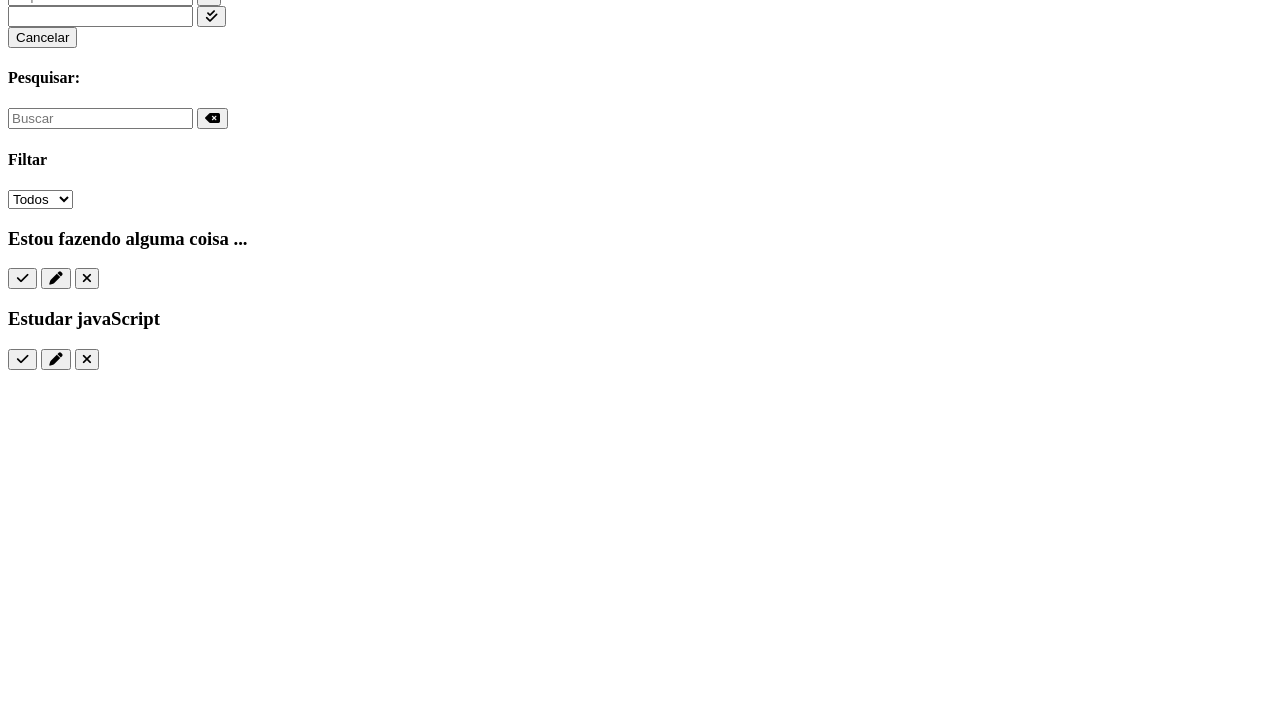
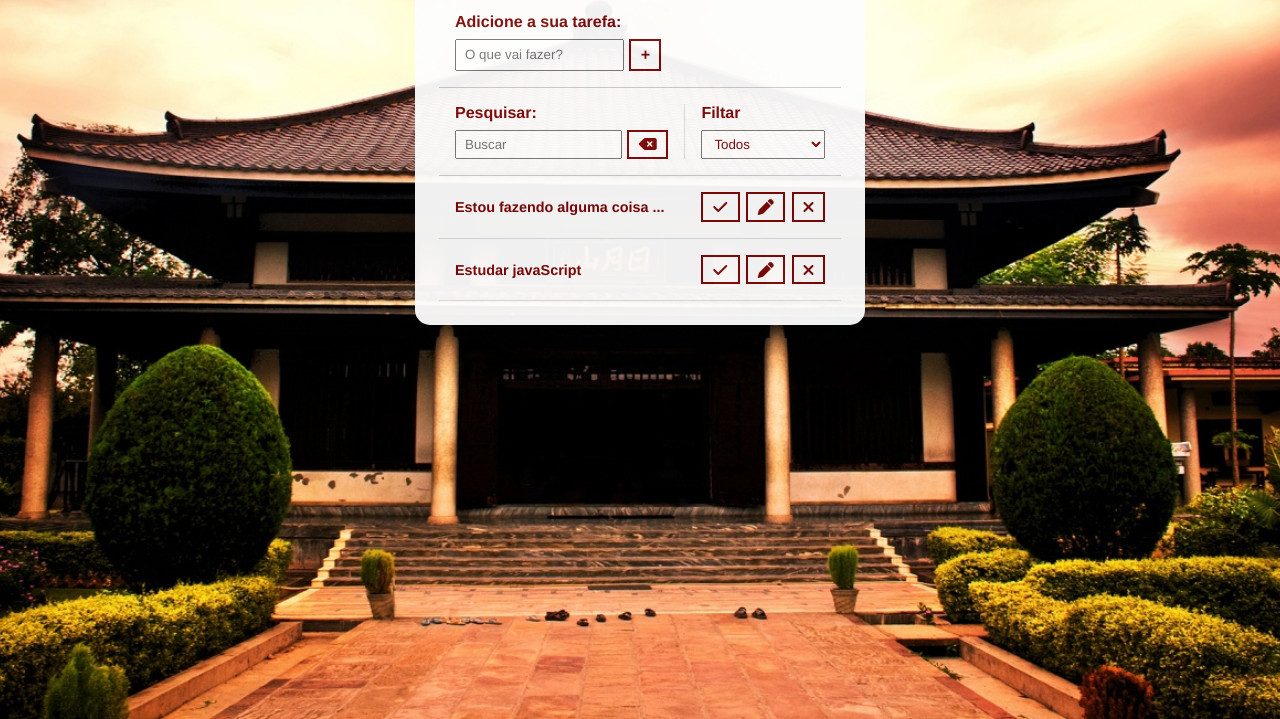
Before and after one commit to Jheimys/Todo_avancado, a plain HTML site: page index.html in a window 1280 px wide. Shown: the part 129-848 px from the top of the page. Before the commit the page ends 800 px from the top, so only its background shows below. Drawn offline with Linux system fonts and the light colour scheme.

Commit message:
:construction: Criando os estilos do projeto

```diff
--- /dev/null
+++ b/assets/css/button.css
@@ -0,0 +1,35 @@
+button {
+    background-color: #FDFDFD;
+    color: #7c0808;
+    border: 2px solid #7c0808;
+    padding: 0.3rem 0.6rem;
+    font-size: 1rem;
+    cursor: pointer;
+    display: flex;
+    justify-content: center;
+    align-items: center;
+    transition: 0.4s;
+}
+
+button:hover {
+    background-color: #810000;
+    color: #fff;
+}
+
+button:hover > i {
+    color: #fff;
+}
+
+button i {
+    color: #7c0808;
+    font-weight: bold;
+    pointer-events: none;  /* Cancela o click do mouse nos icones*/
+}
+
+input, select {
+    padding: 0.25rem 0.5rem;
+}
+
+.hide {
+    display: none;
+}
--- /dev/null
+++ b/assets/css/form.css
@@ -0,0 +1,21 @@
+#todo-form, #edit-form {
+    padding: 1rem;
+    border-bottom: 1px solid #ccc;
+}
+
+#todo-form p, #edit-form p {
+    margin-bottom: 0.5rem;
+    font-weight: bold;
+}
+
+.form-control {
+    display: flex;
+}
+
+.form-control input {
+    margin-right: 0.3rem;
+}
+
+#cancel-edit-btn {
+    margin-top: 1rem;
+}
--- /dev/null
+++ b/assets/css/reset.css
@@ -0,0 +1,7 @@
+*{
+    padding: 0;
+    margin: 0;
+    font-family: Helvetica;
+    color:#7c0808;
+    box-sizing: border-box;
+}
--- /dev/null
+++ b/assets/css/seach.css
@@ -0,0 +1,37 @@
+#toolbar {
+    padding: 1rem;
+    border-bottom: 1px solid #ccc;
+    display: flex;
+}
+
+#toolbar h4 {
+    margin-bottom: 0.5rem;
+}
+
+#search {
+    border-right: 1px solid #DDD;
+    padding-right: 1rem;
+    margin-right: 1rem;
+    width:65%;
+    display: flex;
+    flex-direction: column;
+}
+
+#search form {
+    display: flex;
+}
+
+#search input {
+    width: 100%;
+    margin-right: 0.3rem;
+}
+
+#filter {
+    width: 35%;
+    display: flex;
+    flex-direction: column;
+}
+
+#filter-select {
+    flex: 1;
+}
--- a/assets/css/style.css
+++ b/assets/css/style.css
@@ -0,0 +1,22 @@
+body{
+    background-image: url("../img/samurai.jpg");
+    background-position: center;
+    background-size: cover;
+    background-repeat: no-repeat;
+    height: 100vh;
+}
+
+.todo-container{
+    max-width: 450px;
+    margin: 3rem auto;
+    background-color: #FDFDFD;
+    padding: 1.5rem;
+    border-radius: 15px;
+    opacity: 0.95;
+}
+
+.todo-container header {
+    text-align: center;
+    padding: 0 1rem 1rem;
+    border-bottom: 1px solid #ccc;
+}
--- /dev/null
+++ b/assets/css/tasks.css
@@ -0,0 +1,27 @@
+.todo {
+    display: flex;
+    justify-content: space-around;
+    align-items: center;
+    padding: 1rem;
+    border-bottom: 1px solid #DDD;
+    transition: 0.3s;
+}
+
+.todo h3 {
+    flex: 1;
+    font-size: 0.9rem;
+}
+
+.todo button {
+    margin-left: 0.4rem;
+}
+
+.done {
+    background-color: #f1241fa3;
+}
+
+.done h3 {
+    color: #FFF;
+    text-decoration: line-through;
+    font-style: italic;
+}
--- a/index.html
+++ b/index.html
@@ -4,6 +4,11 @@
     <meta charset="UTF-8" />
     <meta name="viewport" content="width=device-width, initial-scale=1.0" />
     <link rel="stylesheet" href="./assets/css/style.css" />
+    <link rel="stylesheet" href="./assets/css/reset.css" />
+    <link rel="stylesheet" href="./assets/css/button.css" />
+    <link rel="stylesheet" href="./assets/css/form.css" />
+    <link rel="stylesheet" href="./assets/css/seach.css" />
+    <link rel="stylesheet" href="./assets/css/tasks.css" />
     <!-- Fonte  Awesome -->
     <link
       rel="stylesheet"
@@ -16,11 +21,12 @@
   </head>
   <body>
     <div class="todo-container">
+      <!-- Main title -->
       <header>
         <h1>Todo Avançado</h1>
       </header>
 
-      <!-- Formulário de tarefas -->
+      <!-- Form for entering tasks -->
       <form id="todo-form">
         <p>Adicione a sua tarefa:</p>
         <div class="form-control">
@@ -31,8 +37,8 @@
         </div>
       </form>
 
-      <!-- formulário de edição -->
-      <form id="edit-form">
+      <!-- Task edit form -->
+      <form id="edit-form" class="hide">
         <div class="form-control">
           <input type="text" id="edit-input" />
           <button type="submit">
@@ -42,7 +48,7 @@
         <button id="cancel-edit-btn">Cancelar</button>
       </form>
 
-      <!-- Barra de pesquisa -->
+      <!-- Search bar -->
       <div id="toolbar">
         <div id="search">
           <h4>Pesquisar:</h4>
@@ -62,6 +68,8 @@
           </select>
         </div>
       </div>
+
+      <!-- Tasks -->
       <div id="todo-list">
         <div class="todo">
           <h3>Estou fazendo alguma coisa ...</h3>
```
